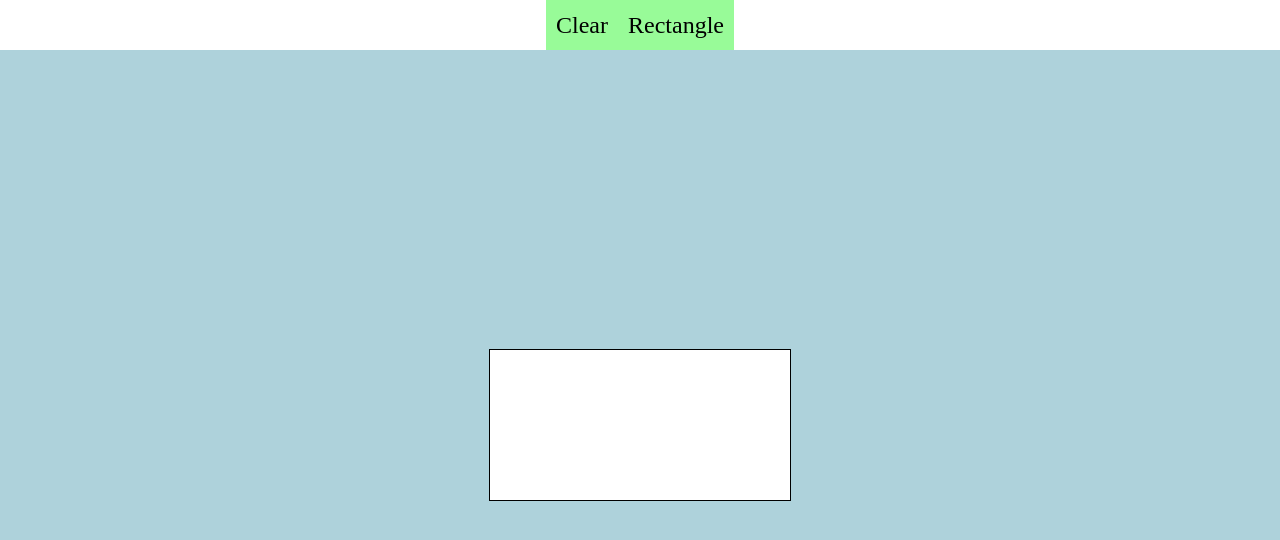
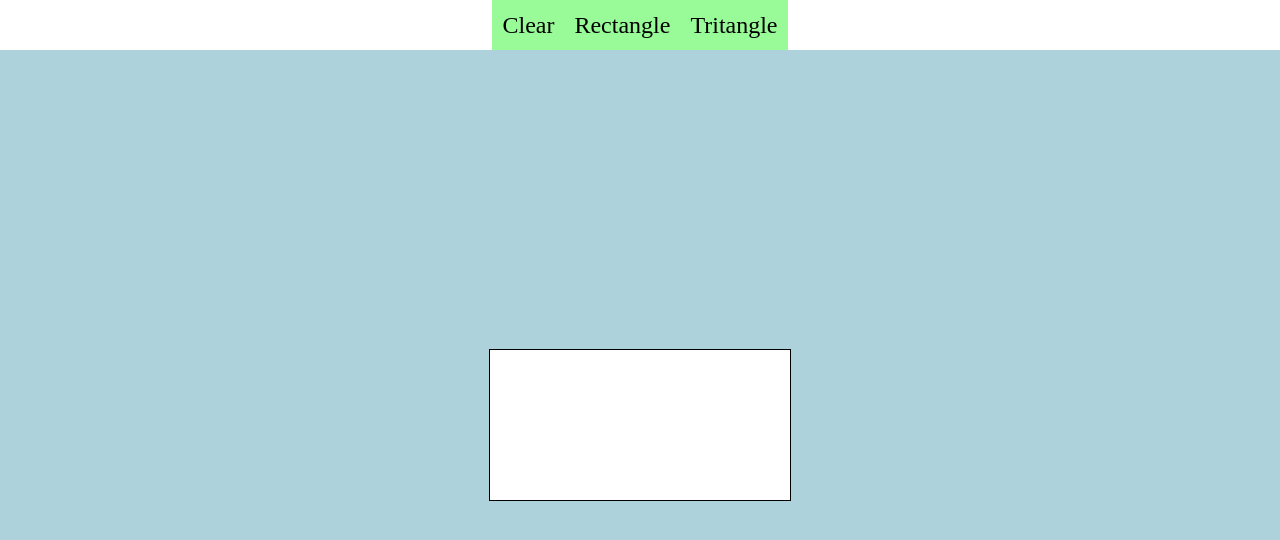
Before and after one commit to ZiKT1229/painter, a plain HTML site: page index.html in a window 1280 px wide. Drawn offline with Linux system fonts and the light colour scheme.

Commit message:
增加 triangle button

```diff
--- a/index.html
+++ b/index.html
@@ -12,6 +12,7 @@
   <header id="option">
     <nav class="option-btn">Clear</nav>
     <nav class="option-btn">Rectangle</nav>
+    <nav class="option-btn">Tritangle</nav>
   </header>
   <canvas id="app"></canvas>
   <script src="./app.js"></script>
```
